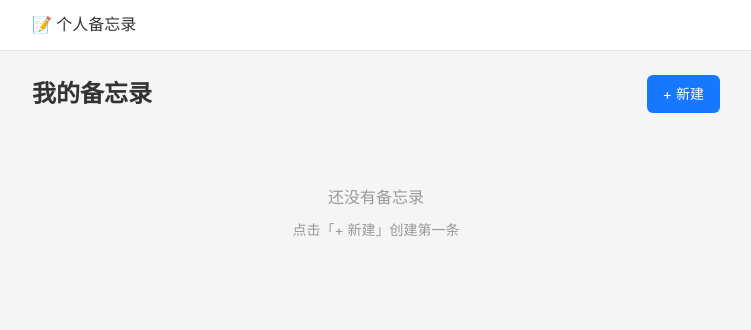
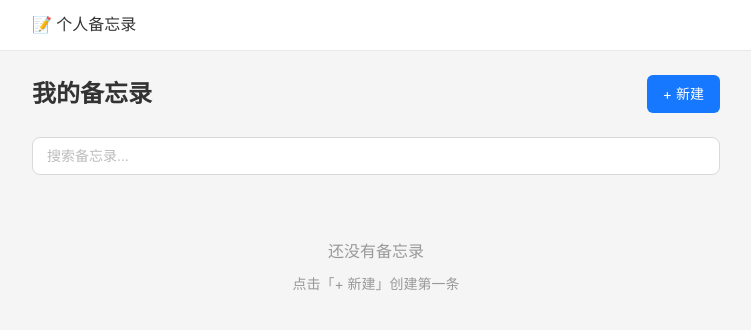
Before and after one commit to xiyishui/memo-app, a Next.js app: page / in a window 1280 px wide. Shown: the top 330 px of the page, without its empty margins (264-1015 px from the left). Built offline with nearby package versions, Linux system fonts and the light colour scheme.

Commit message:
feat: 添加备忘录搜索功能
- 首页增加搜索框，支持按标题和内容实时过滤
- 优化空状态提示（区分无数据和无搜索结果）

```diff
--- a/app/globals.css
+++ b/app/globals.css
@@ -67,6 +67,29 @@ body {
 
 .btn-secondary:hover {
   background: #d9d9d9;
+}
+
+.search-bar {
+  margin-bottom: 16px;
+}
+
+.search-input {
+  width: 100%;
+  padding: 10px 14px;
+  border: 1px solid #d9d9d9;
+  border-radius: 8px;
+  font-size: 14px;
+  outline: none;
+  transition: border-color 0.2s;
+  background: #fff;
+}
+
+.search-input:focus {
+  border-color: #1677ff;
+}
+
+.search-input::placeholder {
+  color: #bbb;
 }
 
 .memo-list {
--- a/app/page.js
+++ b/app/page.js
@@ -6,6 +6,7 @@ import Link from 'next/link';
 export default function Home() {
   const [memos, setMemos] = useState([]);
   const [loading, setLoading] = useState(true);
+  const [searchQuery, setSearchQuery] = useState('');
 
   useEffect(() => {
     fetch('/api/memos')
@@ -22,6 +23,15 @@ export default function Home() {
     return `${d.getFullYear()}-${String(d.getMonth() + 1).padStart(2, '0')}-${String(d.getDate()).padStart(2, '0')} ${String(d.getHours()).padStart(2, '0')}:${String(d.getMinutes()).padStart(2, '0')}`;
   };
 
+  const filteredMemos = memos.filter((memo) => {
+    if (!searchQuery.trim()) return true;
+    const q = searchQuery.toLowerCase();
+    return (
+      memo.title.toLowerCase().includes(q) ||
+      memo.content.toLowerCase().includes(q)
+    );
+  });
+
   return (
     <div>
       <div className="header">
@@ -29,16 +39,31 @@ export default function Home() {
         <Link href="/memos/new" className="btn btn-primary">+ 新建</Link>
       </div>
 
+      <div className="search-bar">
+        <input
+          type="text"
+          className="search-input"
+          placeholder="搜索备忘录..."
+          value={searchQuery}
+          onChange={(e) => setSearchQuery(e.target.value)}
+        />
+      </div>
+
       {loading ? (
         <div className="loading">加载中...</div>
-      ) : memos.length === 0 ? (
+      ) : memos.length === 0 && !searchQuery ? (
         <div className="empty">
           <p>还没有备忘录</p>
           <p style={{ marginTop: 8, fontSize: 14, color: '#999' }}>点击「+ 新建」创建第一条</p>
         </div>
+      ) : filteredMemos.length === 0 ? (
+        <div className="empty">
+          <p>没有找到匹配的备忘录</p>
+          <p style={{ marginTop: 8, fontSize: 14, color: '#999' }}>试试其他关键词</p>
+        </div>
       ) : (
         <ul className="memo-list">
-          {memos.map((memo) => (
+          {filteredMemos.map((memo) => (
             <li key={memo.id} className="memo-item">
               <Link href={`/memos/${memo.id}`}>
                 <h3>{memo.title}</h3>
--- a/package.json
+++ b/package.json
@@ -3,9 +3,9 @@
   "version": "1.0.0",
   "private": true,
   "scripts": {
-    "dev": "next dev --port 3000",
-    "build": "next build",
-    "start": "next start --port 3000"
+    "dev": "node ./node_modules/next/dist/bin/next dev --port 3000",
+    "build": "node ./node_modules/next/dist/bin/next build",
+    "start": "node ./node_modules/next/dist/bin/next start --port 3000"
   },
   "dependencies": {
     "next": "^16.2.10",
```
